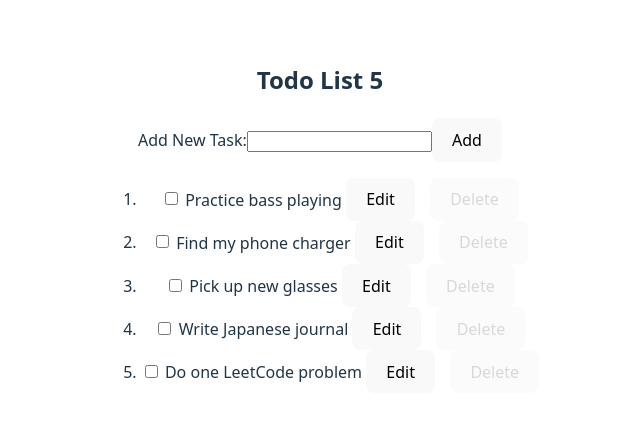
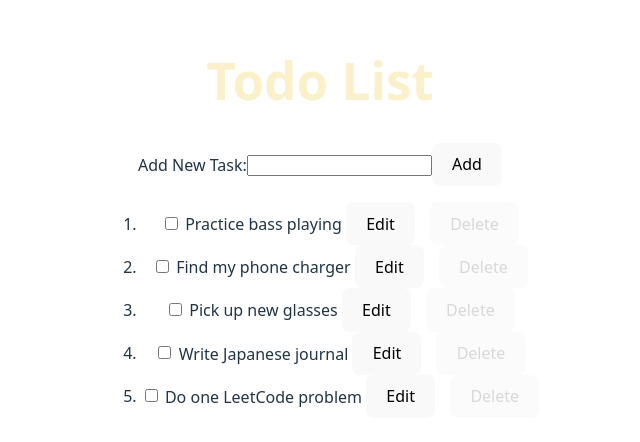
Before and after one commit to angelalita77/320-9-RALAB-Building-a-Todo-List, a React (Vite) app: page / in a window 1280 px wide. Shown: the part 174-616 px from the top of the page, without its empty margins (320-960 px from the left). Built offline with nearby package versions, Linux system fonts and the light colour scheme.

Commit message:
Removed the header inside the Todos.jsx since there is a Header component

```diff
--- a/src/App.jsx
+++ b/src/App.jsx
@@ -10,6 +10,7 @@ function App() {
 
   return (
     <div>
+      <Header />
       <Todos />
     </div>
   )
--- a/src/useReducer/Todos.jsx
+++ b/src/useReducer/Todos.jsx
@@ -62,8 +62,6 @@ const Todos = () => {
 
     return (
         <>
-            {/* Header with number of To-do items to fix unique key issue */}
-            <h2>Todo List {todos.length} </h2>
 
             {/* Adding a new Task  */}
             {/* Input Field: User can type new task */}
@@ -108,6 +106,7 @@ const Todos = () => {
                         {/* Edit Button: Edit listed task */}
                         <button
                             onClick={() => {
+                                // Allow edit if edited text is not empty
                                 if (editText.trim()) {
                                     // saving type and payload in action to
                                     // monitor hooks in console.log
```
